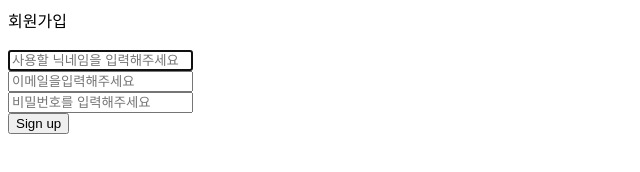
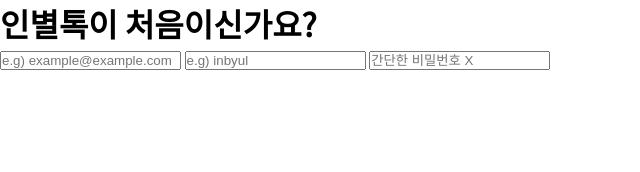
Before and after one commit to inbyul/Talk-A, a website: page client/html/register.html in a window 1280 px wide. Shown: the whole page, without its empty margins (0-640 px from the left). Drawn offline with Linux system fonts and the light colour scheme.

Commit message:
내ㅛ내뇨ㅐ뇨내ㅛ내

```diff
--- a/client/html/register.html
+++ b/client/html/register.html
@@ -2,25 +2,20 @@
 <html lang="en">
 <head>
   <meta charset="UTF-8">
-  <link rel="stylesheet" href="../css/register-template.css">
-  <script src="../js/register-template.js"></script>
+  <meta http-equiv="X-UA-Compatible" content="IE=edge">
   <meta name="viewport" content="width=device-width, initial-scale=1.0">
-  <title>회원가입</title>
+  <script src="../js/script.js" ></script>
+  <link rel="stylesheet" href="../css/style.css">
+  <title>register</title>
 </head>
 <body>
-  <article class="article">
-    <form action="http://lab.alexcican.com/minimal_signup_form/about.html" method="get">
-      <span class="text">회원가입</span>
-      <br><br>
-      <input type="text" name="name" placeholder="사용할 닉네임을 입력해주세요" title="예시-inbyul" autofocus autocomplete="off"/><br>
-      <input type="email" title="이메일을입력해주세요" name="email" placeholder="이메일을입력해주세요" required />
-      <br>
-      <input type="password" name="password" id="password" placeholder="비밀번호를 입력해주세요" title="8글자 이상으로 설정해주세요" required pattern="(?=^.{8,}$)(?=.*[a-z])(?=^.*[1-9])(?!.*\s).*$"/>
-      <br>
-      <button type="submit" value="회원가입" title="회원가입" class="icon-arrow-right">
-      <span>Sign up</span></button>
+  <h1>인별톡이 처음이신가요?</h1>
+  <div class="container">
+    <form action="register.js">
+      <input type="email" id="email" placeholder="e.g) example@example.com" class="input" />
+      <input id="id" placeholder="e.g) inbyul" class="input" />
+      <input type="password" id="password" placeholder="간단한 비밀번호 X" class="input" />
     </form>
-  </article>
-</form>
+  </div>
 </body>
 </html>
--- a/router/main.js
+++ b/router/main.js
@@ -9,7 +9,7 @@ module.exports = function(app)
       app.get('/register',function(req,res) {
         res.render('register.html')
       });
-      app.get('/talk',function(req,res) {
+      app.get('@talk',function(req,res) {
         res.render('talk.html')
       });
       app.get('/login',function(req,res) {
```
